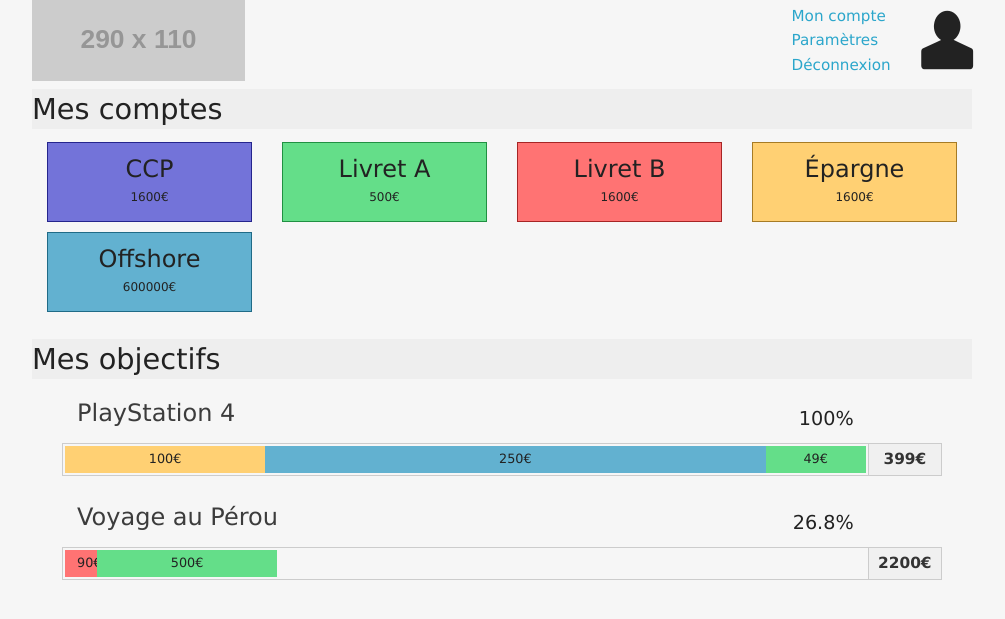
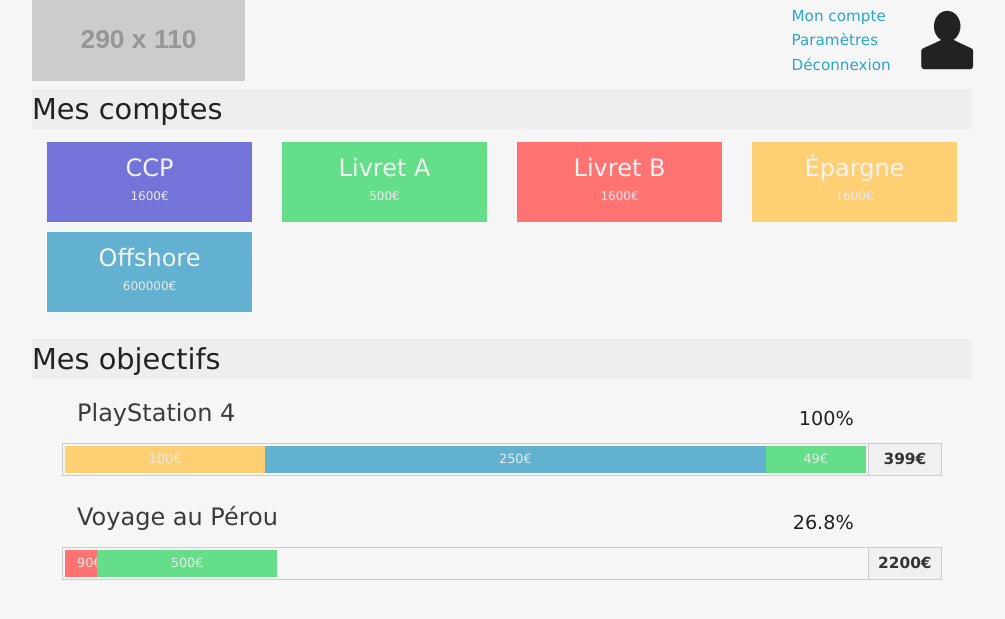
Before and after one commit to RynnHeldeD/HoneyPot, a PHP site: page / in a window 1280 px wide. Shown: the top 619 px of the page, without its empty margins (138-1143 px from the left). Run offline with PHP 8.4, Linux system fonts and the light colour scheme; grey boxes labelled with a size stand in for pictures from a placeholder-image service; some libraries are stand-ins or nearby versions.

Commit message:
Smooth looking.

```diff
--- a/assets/css/app.css
+++ b/assets/css/app.css
@@ -95,6 +95,7 @@ div.app-content div.app-content-data div.app-content-account div.account h2.acco
 	font-family: "Verdana", "Arial", "sans-serif";
 	text-align : center;
 	margin     : 0.4em auto 0.2em;
+	color      : #F3F3F3;
 }
 
 div.app-content div.app-content-data div.app-content-account div.account span.account-amount {
@@ -104,6 +105,7 @@ div.app-content div.app-content-data div.app-content-account div.account span.ac
 	display      : block;
 	text-align   : center;
 	margin-bottom: 10px;
+	color        : #EAEAEA;
 }
 
 div.app-content div.app-content-data div.app-content-objective {
@@ -160,6 +162,7 @@ div.app-content div.app-content-data div.app-content-objective div.objective div
 	font-family: "Verdana", "Arial", "sans-serif";
 	line-height: 2em;
 	display    : inline-block;
+	color      : #EAEAEA;
 }
 
 div.app-content div.app-content-data div.app-content-objective div.objective div.objective-progress span.objective-meter:hover {
@@ -201,7 +204,7 @@ div.app-content div.app-content-data div.app-content-objective div.objective div
 
 #account1 {
 	background-color: #7373D9;
-	border: 1px solid #25258D;
+	/*border: 1px solid #25258D;*/
 	/*-webkit-box-shadow: inset 0px 1px 0px 0px #F0F0F0;
 	-moz-box-shadow   : inset 0px 1px 0px 0px #F0F0F0;
 	box-shadow        : inset 0px 1px 0px 0px #F0F0F0;
@@ -218,7 +221,7 @@ div.app-content div.app-content-data div.app-content-objective div.objective div
 
 #account2 {
 	background-color: #64DE89;
-	border: 1px solid #209042;
+	/*border: 1px solid #209042;*/
 	/*-webkit-box-shadow: inset 0px 1px 0px 0px #F0F0F0;
 	-moz-box-shadow   : inset 0px 1px 0px 0px #F0F0F0;
 	box-shadow        : inset 0px 1px 0px 0px #F0F0F0;
@@ -235,7 +238,7 @@ div.app-content div.app-content-data div.app-content-objective div.objective div
 
 #account3 {
 	background-color: #FF7373;
-	border: 1px solid #A62525;
+	/*border: 1px solid #A62525;*/
 	/*-webkit-box-shadow: inset 0px 1px 0px 0px #F0F0F0;
 	-moz-box-shadow   : inset 0px 1px 0px 0px #F0F0F0;
 	box-shadow        : inset 0px 1px 0px 0px #F0F0F0;
@@ -252,7 +255,7 @@ div.app-content div.app-content-data div.app-content-objective div.objective div
 
 #account4 {
 	background-color: #FFD073;
-	border: 1px solid #A67B25;
+	/*border: 1px solid #A67B25;*/
 	/*-webkit-box-shadow: inset 0px 1px 0px 0px #F0F0F0;
 	-moz-box-shadow   : inset 0px 1px 0px 0px #F0F0F0;
 	box-shadow        : inset 0px 1px 0px 0px #F0F0F0;
@@ -269,7 +272,7 @@ div.app-content div.app-content-data div.app-content-objective div.objective div
 
 #account5 {
 	background-color: #62B1D0;
-	border: 1px solid #206B87;
+	/*border: 1px solid #206B87;*/
 	/*-webkit-box-shadow: inset 0px 1px 0px 0px #F0F0F0;
 	-moz-box-shadow   : inset 0px 1px 0px 0px #F0F0F0;
 	box-shadow        : inset 0px 1px 0px 0px #F0F0F0;
```
